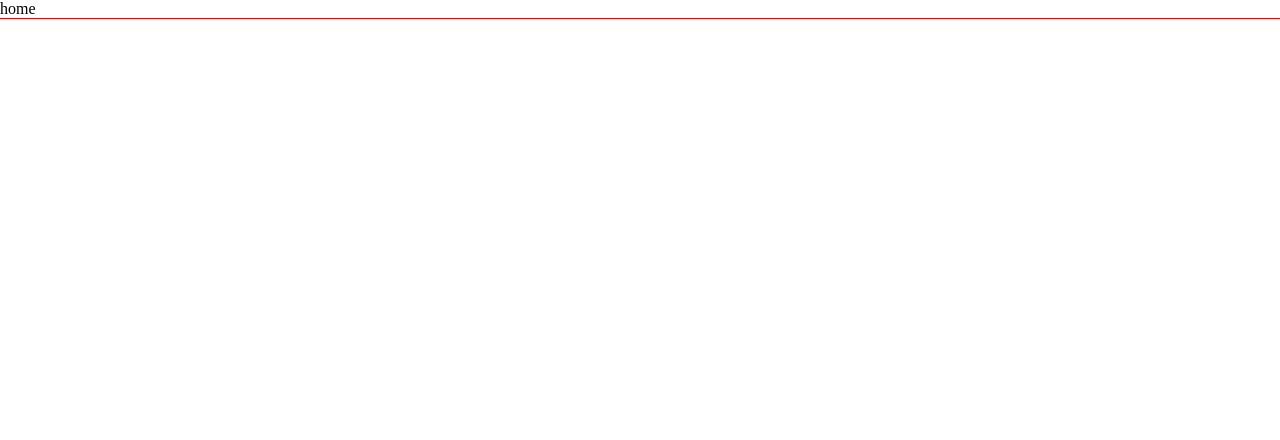
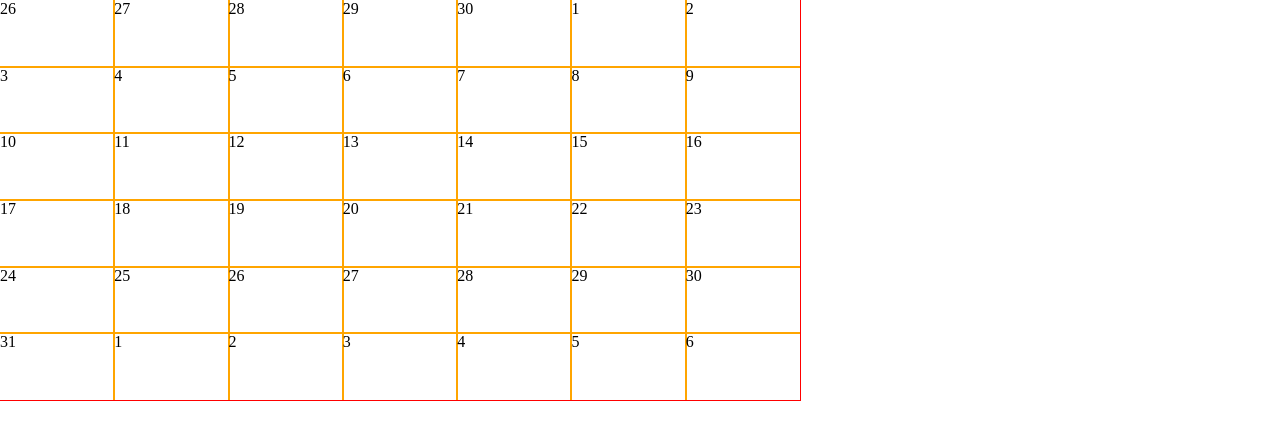
Before and after one commit to UvDream/vite-vue3, a Vue app: page / in a window 1280 px wide. Shown: the top 440 px of the page. Built offline with nearby package versions, Linux system fonts and the light colour scheme.

Commit message:
feat✨:  日历组件

```diff
--- /dev/null
+++ b/src/components/calendar/calendar-body.vue
@@ -0,0 +1,53 @@
+<!--
+ * @Author: wangzhongjie
+ * @Date: 2021-07-02 16:14:02
+ * @LastEditors: wangzhongjie
+ * @LastEditTime: 2021-07-02 17:02:48
+ * @Description: 日历整体
+ * @Email: UvDream@163.com
+-->
+<template>
+  <div class="k-calendar__body">
+    <div
+      v-for="(item, index) in daysList"
+      :key="index"
+      class="k-calendar__body-item"
+    >
+      {{ item.day }}
+    </div>
+  </div>
+</template>
+
+<script lang="ts">
+import { defineComponent, toRefs, PropType } from "vue";
+import { CalendarItem } from "./index";
+export default defineComponent({
+  props: {
+    daysList: {
+      type: Array as PropType<Array<CalendarItem>>,
+      default: () => [],
+    },
+  },
+  setup(props) {
+    const { daysList } = toRefs(props);
+    return { daysList };
+  },
+  components: {},
+});
+</script>
+
+<style scoped lang="scss">
+.k-calendar__body {
+  display: grid;
+  height: 100%;
+  grid-template-columns: repeat(7, 1fr);
+  grid-template-rows: auto auto;
+  grid-column-gap: 0px;
+  grid-row-gap: 0px;
+  &-item {
+    display: inline-grid;
+    grid-template-columns: repeat(7, 1fr);
+    outline: 1px solid orange;
+  }
+}
+</style>
--- /dev/null
+++ b/src/components/calendar/index.ts
@@ -0,0 +1,108 @@
+/*
+ * @Author: wangzhongjie
+ * @Date: 2021-07-02 13:53:13
+ * @LastEditors: wangzhongjie
+ * @LastEditTime: 2021-07-02 17:05:24
+ * @Description:日历类
+ * @Email: UvDream@163.com
+ */
+export interface CalendarItem {
+    day: number,
+    current: boolean,
+    type: string,
+    selected: boolean,
+    disabled: boolean
+}
+interface CalendarOptions {
+    FirstDayOfWeek: number
+}
+type CalendarList = Array<CalendarItem>
+class Calendar {
+    private defaultOptions: CalendarOptions = {
+        FirstDayOfWeek: 1
+    }
+    constructor(options?: CalendarOptions) {
+        Object.assign(this.defaultOptions, options)
+    }
+    // 获取当前月份的日期组合
+    getCalendarList(month: number, year: number): CalendarList {
+        const nowDaysArray = this.getNowDaysList(month, year)
+        const preDaysArray = this.getPrevDaysList(month, year)
+        const nextDaysArray = this.getNextDaysList(month, year)
+        return preDaysArray.concat(nowDaysArray, nextDaysArray)
+    }
+    //获取当前日历上个月占有的day list
+    getPrevDaysList(month: number, year: number): CalendarList {
+        const startIndex = this.weekStartIndex(month, year);
+        let RemainWeek = startIndex - this.defaultOptions.FirstDayOfWeek
+        if (this.defaultOptions.FirstDayOfWeek > startIndex) {
+            RemainWeek = RemainWeek + 7
+        }
+        const prevStartDay = this.getMonthLastDate(year, month - 1) - RemainWeek
+        const startToArray = new Array(RemainWeek).fill("").map((item, index) => {
+            return {
+                day: prevStartDay + index,
+                type: 'prev',
+                current: false,
+                selected: false,
+                disabled: false
+            };
+        });
+
+        return startToArray;
+    }
+    //获取当前月份的day list
+    getNowDaysList(month: number, year: number): CalendarList {
+        let days = this.getMonthLastDate(year, month)
+        const nowDays = new Array(days).fill("").map((item, index) => {
+            item = index + 1;
+            return {
+                day: item,
+                current: item == new Date().getDate(),
+                type: 'now',
+                selected: false,
+                disabled: false
+            };
+        });
+        return nowDays
+    }
+    // 获取当前与日历下个月占用的day list
+    getNextDaysList(month: number, year: number): CalendarList {
+        // 获取当前月最后一个的星期
+        const endDayWeek = this.weekEndIndex(month, year)
+        let RemainWeek = this.defaultOptions.FirstDayOfWeek - endDayWeek - 1
+        if (endDayWeek >= this.defaultOptions.FirstDayOfWeek) {
+            RemainWeek = RemainWeek + 7
+        }
+        const lastDays = new Array(RemainWeek).fill("").map((item, index) => {
+            item = index + 1;
+            return {
+                day: item,
+                type: 'now',
+                current: false,
+                selected: false,
+                disabled: false
+            };
+        });
+        return lastDays;
+    }
+    // 获取月份最后一天
+    getMonthLastDate(month: number, year: number) {
+        return new Date(year, month, 0).getDate()
+    }
+    // 获取当前月份1号开始的星期
+    weekStartIndex(month: number, year: number) {
+        const day = "01";
+        month = month < 10 ? 0 + month : month;
+        const time = year + "-" + month + "-" + day;
+        return new Date(time).getDay()
+    }
+    // 获取当前月份最后一天星期
+    weekEndIndex(month: number, year: number) {
+        const day = this.getMonthLastDate(month, year)
+        month = month < 10 ? 0 + month : month;
+        const time = year + "-" + month + "-" + day;
+        return new Date(time).getDay()
+    }
+}
+export default Calendar;
--- /dev/null
+++ b/src/components/calendar/index.vue
@@ -0,0 +1,45 @@
+<!--
+ * @Author: wangzhongjie
+ * @Date: 2021-07-02 13:52:54
+ * @LastEditors: wangzhongjie
+ * @LastEditTime: 2021-07-02 17:04:19
+ * @Description: 日历
+ * @Email: UvDream@163.com
+-->
+<template>
+  <div class="k-calendar">
+    <CalendarBody :daysList="daysList" />
+  </div>
+</template>
+
+<script lang="ts">
+import { defineComponent, onMounted } from "vue";
+import Calendar from "./index";
+import CalendarBody from "./calendar-body.vue";
+export default defineComponent({
+  props: {},
+  setup() {
+    const daysList = new Calendar({ FirstDayOfWeek: 7 }).getCalendarList(
+      10,
+      2021
+    );
+    onMounted(() => {
+      let calendar = new Calendar({ FirstDayOfWeek: 2 });
+      //   console.log("weekStartIndex", calendar.weekStartIndex(7, 2021));
+      //   console.log("getPrevDaysList", calendar.getPrevDaysList(7, 2021));
+      console.log(calendar.getCalendarList(10, 2021).length);
+
+      //   console.log("getNextDaysList", calendar.getNextDaysList(8, 2021));
+    });
+    return { daysList };
+  },
+  components: { CalendarBody },
+});
+</script>
+<style style="scss">
+.k-calendar {
+  width: 800px;
+  height: 400px;
+  outline: 1px solid red;
+}
+</style>
--- a/src/views/home.vue
+++ b/src/views/home.vue
@@ -2,27 +2,26 @@
  * @Author: wangzhongjie
  * @Date: 2021-07-02 09:40:48
  * @LastEditors: wangzhongjie
- * @LastEditTime: 2021-07-02 09:48:42
+ * @LastEditTime: 2021-07-02 16:21:26
  * @Description: home
  * @Email: UvDream@163.com
 -->
 <template>
-  <div class="home">home</div>
+  <div class="home">
+    <Calendar />
+  </div>
 </template>
 
 <script lang="ts">
 import { defineComponent } from "vue";
+import Calendar from "../components/calendar/index.vue";
 export default defineComponent({
   props: {},
   setup() {
     return {};
   },
-  components: {},
+  components: { Calendar },
 });
 </script>
 
-<style scoped lang="scss">
-.home {
-  outline: 1px solid red;
-}
-</style>
+<style scoped lang="scss"></style>
```
